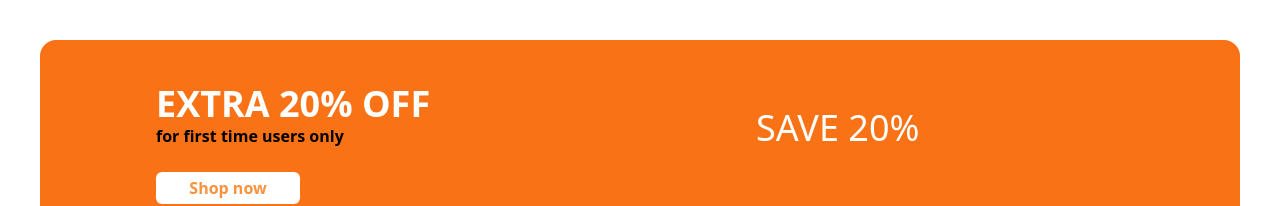
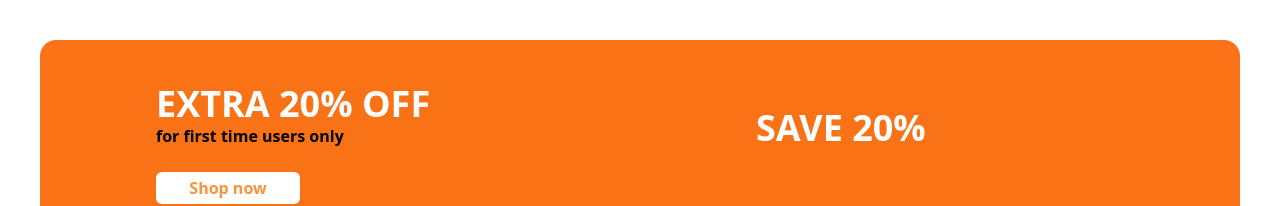
Before and after one commit to Jas-developer/NEARBUY_REACT_LARAVEL, a React (Vite) app in the folder client/: page / in a window 1280 px wide. Shown: the top 206 px of the page. Built offline with nearby package versions, Linux system fonts and the light colour scheme.

Commit message:
added bold text to my own branch

```diff
--- a/client/src/components/hero/Hero.jsx
+++ b/client/src/components/hero/Hero.jsx
@@ -29,7 +29,7 @@
           </div>
           <div className="grit-item p-5  lg:ml-24 ml-6">
             <div className="mt-2 md:mt-12">
-              <span className="text-3xl md:text-4xl">SAVE 20%</span>
+              <span className="text-3xl md:text-4xl font-bold">SAVE 20%</span>
             </div>
           </div>
         </div>
```
